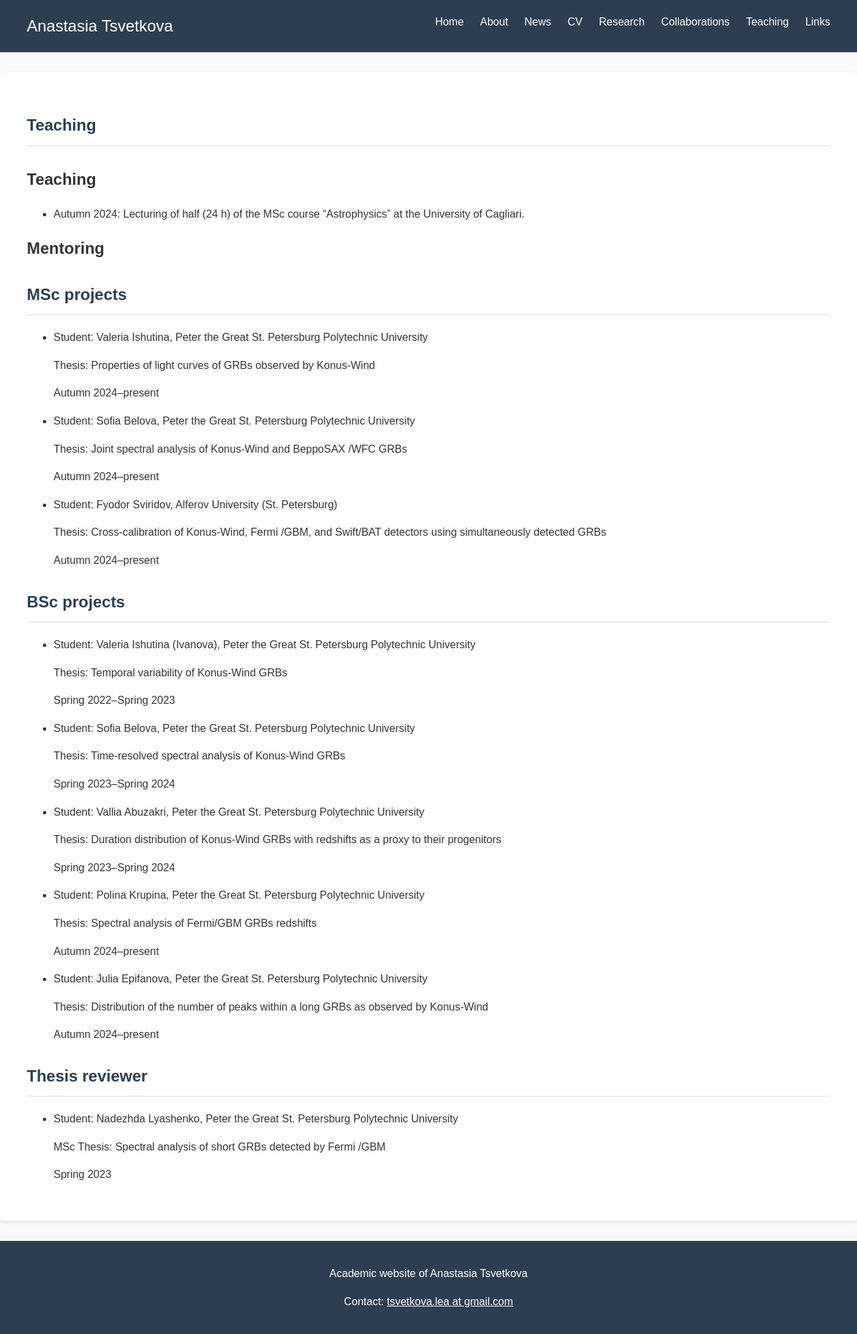
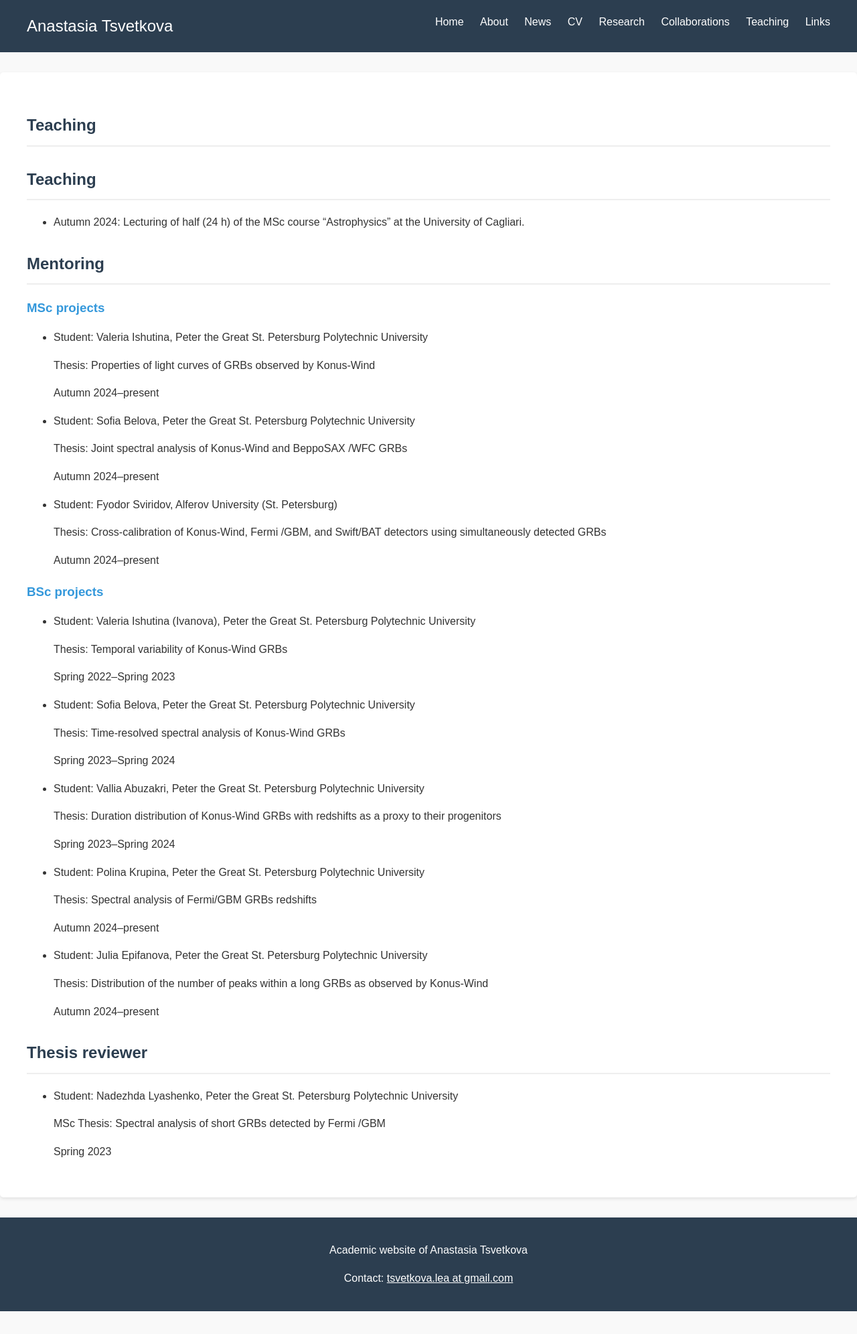
Before and after one commit to anastasia-tsvetkova/anastasia-tsvetkova.github.io, a Jekyll site: the page built from teaching.md, in a window 1280 px wide. Shown: the whole page at 67% size. Built offline with Jekyll 4.4.1, drawn with Linux system fonts in a browser that asks for light colours; after the commit the page ends 1958 px from its top, so only the background shows below that.

```diff
--- a/teaching.md
+++ b/teaching.md
@@ -4,11 +4,11 @@ title: Teaching
 permalink: /teaching/
 ---
 
-# Teaching
+## Teaching
 + Autumn 2024: Lecturing of  half (24 h) of the MSc course “Astrophysics” at the University of Cagliari.
 
-# Mentoring
-## MSc projects
+## Mentoring
+### MSc projects
 + Student: Valeria Ishutina, Peter the Great St. Petersburg Polytechnic University
 
   Thesis: Properties of light curves of GRBs observed by Konus-Wind
@@ -27,7 +27,7 @@ permalink: /teaching/
 
   Autumn 2024–present
 
-## BSc projects
+### BSc projects
 + Student: Valeria Ishutina (Ivanova), Peter the Great St. Petersburg Polytechnic University
 
   Thesis: Temporal variability of Konus-Wind GRBs
```
